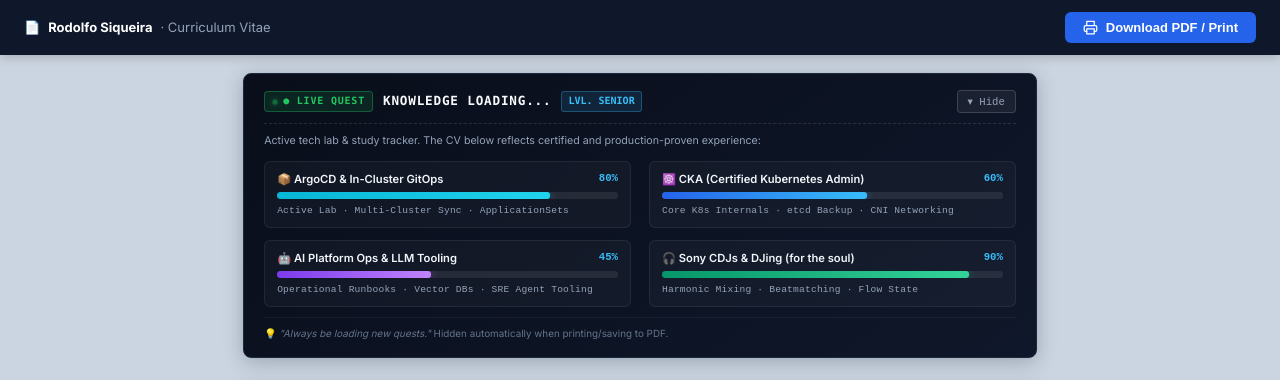
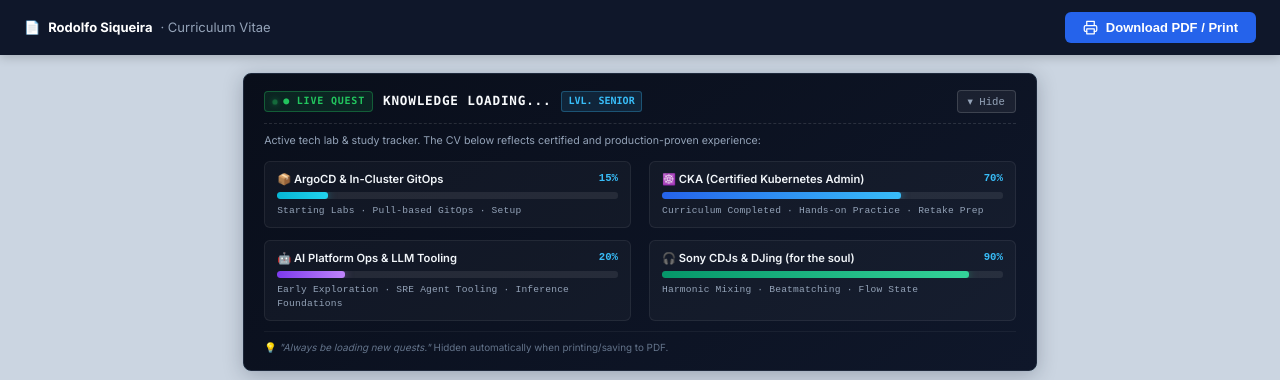
Before and after one commit to iziplatform/resume, a plain HTML site: page index.html in a window 1280 px wide. Shown: the top 380 px of the page. Drawn offline with Linux system fonts and the light colour scheme.

Commit message:
fix(hud): calibrate realistic study percentages (ArgoCD 15%, CKA 70%, AI 20%)

```diff
--- a/index.html
+++ b/index.html
@@ -751,36 +751,36 @@
           <div class="hud-item">
             <div class="hud-item-header">
               <span class="hud-item-name">📦 ArgoCD &amp; In-Cluster GitOps</span>
-              <span class="hud-item-pct">80%</span>
+              <span class="hud-item-pct">15%</span>
             </div>
             <div class="hud-progress-bg">
-              <div class="hud-progress-bar bar-argocd" style="--target-width: 80%;"></div>
+              <div class="hud-progress-bar bar-argocd" style="--target-width: 15%;"></div>
             </div>
-            <div class="hud-item-status">Active Lab · Multi-Cluster Sync · ApplicationSets</div>
+            <div class="hud-item-status">Starting Labs · Pull-based GitOps · Setup</div>
           </div>
 
           <!-- Item 2: CKA -->
           <div class="hud-item">
             <div class="hud-item-header">
               <span class="hud-item-name">☸️ CKA (Certified Kubernetes Admin)</span>
-              <span class="hud-item-pct">60%</span>
+              <span class="hud-item-pct">70%</span>
             </div>
             <div class="hud-progress-bg">
-              <div class="hud-progress-bar bar-cka" style="--target-width: 60%;"></div>
+              <div class="hud-progress-bar bar-cka" style="--target-width: 70%;"></div>
             </div>
-            <div class="hud-item-status">Core K8s Internals · etcd Backup · CNI Networking</div>
+            <div class="hud-item-status">Curriculum Completed · Hands-on Practice · Retake Prep</div>
           </div>
 
           <!-- Item 3: AI Platform -->
           <div class="hud-item">
             <div class="hud-item-header">
               <span class="hud-item-name">🤖 AI Platform Ops &amp; LLM Tooling</span>
-              <span class="hud-item-pct">45%</span>
+              <span class="hud-item-pct">20%</span>
             </div>
             <div class="hud-progress-bg">
-              <div class="hud-progress-bar bar-ai" style="--target-width: 45%;"></div>
+              <div class="hud-progress-bar bar-ai" style="--target-width: 20%;"></div>
             </div>
-            <div class="hud-item-status">Operational Runbooks · Vector DBs · SRE Agent Tooling</div>
+            <div class="hud-item-status">Early Exploration · SRE Agent Tooling · Inference Foundations</div>
           </div>
 
           <!-- Item 4: Sony CDJs -->
```
